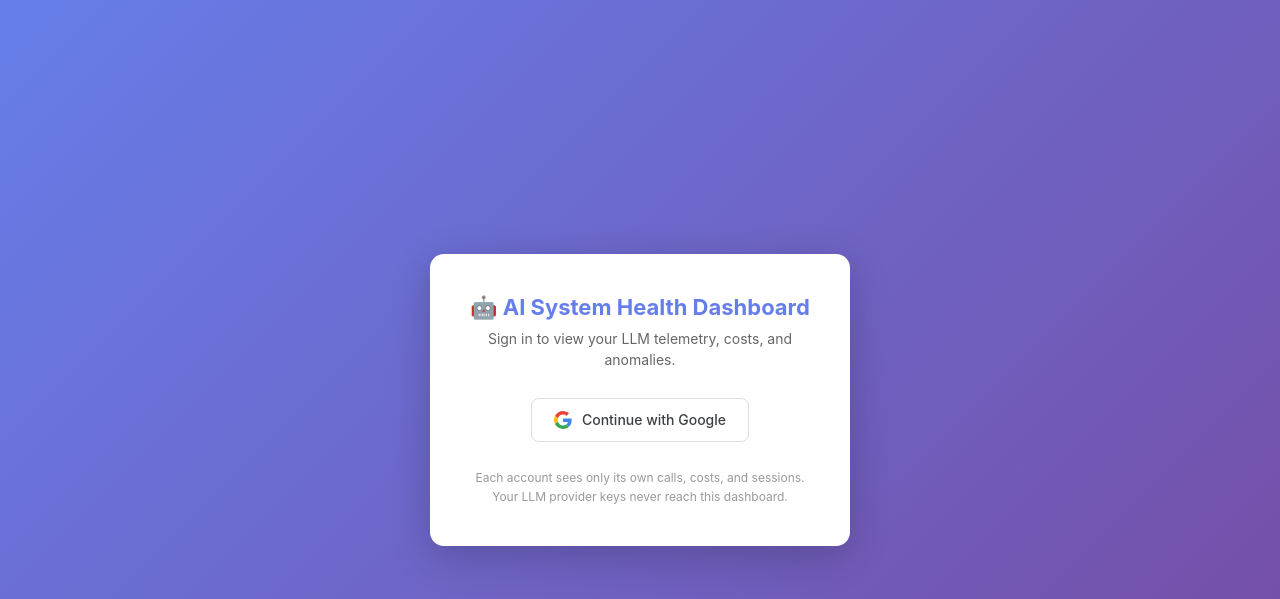
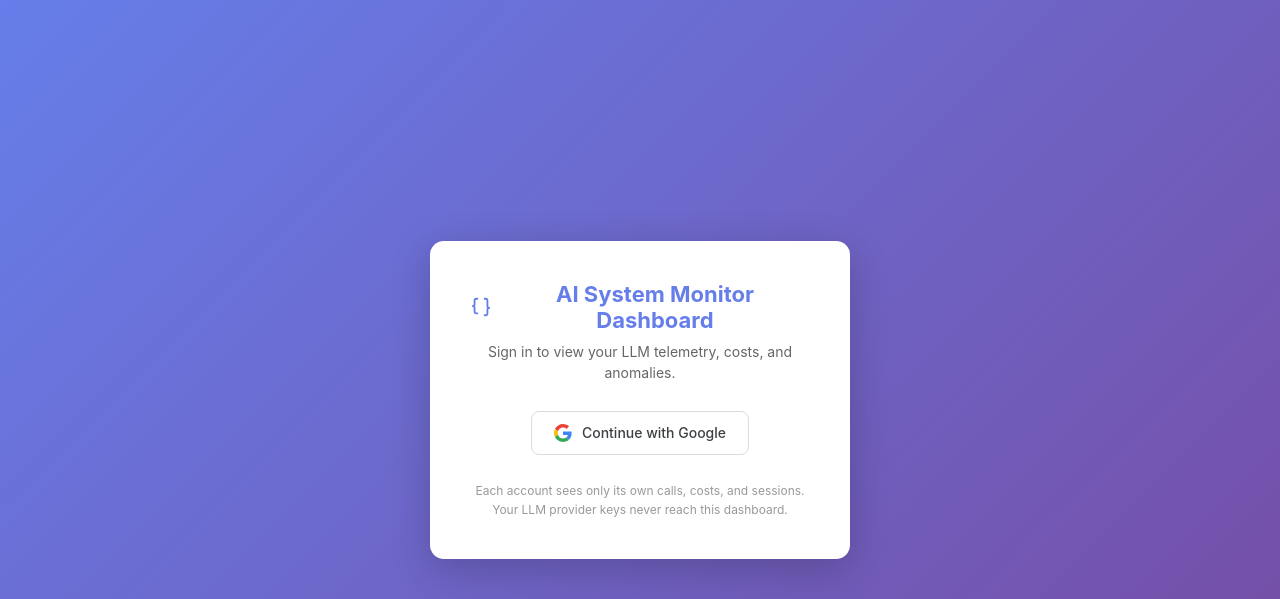
Before and after one commit to BasselAtef/AI-Monitor-Dashboard, a Flask app: template templates/login.html in a window 1280 px wide. Shown: the top 599 px of the page. Run offline with Flask 3, Linux system fonts and the light colour scheme; the template is opened without the code that fills it, so the values that code supplies are empty; parts of the project's set-up code (start-up, migrations or seed data) failed here and were passed over; some libraries are stand-ins or nearby versions.

Commit message:
feat: rename to AI System Monitor and replace the bot emoji with an API mark
Brand
- Rename "AI System Health" to "AI System Monitor" across the page titles,
  dashboard heading, landing header, and footer
- Landing feature card reworded from "A/B two providers" to "Local Ollama
  Support" to match what the card actually describes

Icon
- Swapped the robot emoji for an inline curly-brace SVG, which reads as
  code/API and stays sharp at any size
- Moved into templates/_logo.html so all three pages share one definition
- Sized with 1em so it tracks the heading font, and marked aria-hidden so
  screen readers skip a decorative mark

```diff
--- /dev/null
+++ b/templates/_logo.html
@@ -0,0 +1,9 @@
+{# Curly-brace mark: reads as code/API rather than a generic bot.
+   Included rather than repeated so the icon has one source of truth.
+   Sized by the surrounding element's font-size via .logo-mark. #}
+<svg class="logo-mark" viewBox="0 0 24 24" fill="none" stroke="currentColor"
+     stroke-width="2" stroke-linecap="round" stroke-linejoin="round"
+     aria-hidden="true" focusable="false">
+    <path d="M8 3H7a2 2 0 0 0-2 2v4a2 2 0 0 1-2 2 2 2 0 0 1 2 2v4a2 2 0 0 0 2 2h1"/>
+    <path d="M16 21h1a2 2 0 0 0 2-2v-4a2 2 0 0 1 2-2 2 2 0 0 1-2-2V5a2 2 0 0 0-2-2h-1"/>
+</svg>
--- a/templates/login.html
+++ b/templates/login.html
@@ -3,7 +3,7 @@
 <head>
     <meta charset="UTF-8">
     <meta name="viewport" content="width=device-width, initial-scale=1.0">
-    <title>Sign in — AI System Health Dashboard</title>
+    <title>Sign in — AI System Monitor Dashboard</title>
     <style>
         * { margin: 0; padding: 0; box-sizing: border-box; }
         body {
@@ -25,7 +25,22 @@
             width: 100%;
             text-align: center;
         }
-        h1 { font-size: 22px; color: #667eea; margin-bottom: 8px; }
+        h1 {
+            font-size: 22px;
+            color: #667eea;
+            margin-bottom: 8px;
+            display: flex;
+            align-items: center;
+            justify-content: center;
+            gap: 8px;
+        }
+
+        .logo-mark {
+            width: 1em;
+            height: 1em;
+            flex: none;
+            display: block;
+        }
         .sub { color: #666; font-size: 14px; margin-bottom: 28px; line-height: 1.5; }
         .btn {
             display: inline-flex;
@@ -53,7 +68,7 @@
 </head>
 <body>
     <div class="card">
-        <h1>🤖 AI System Health Dashboard</h1>
+        <h1>{% include '_logo.html' %} AI System Monitor Dashboard</h1>
         <p class="sub">Sign in to view your LLM telemetry, costs, and anomalies.</p>
 
         {% if error %}
```
Also changed, not shown: templates/index.html (+13 -2 lines), templates/landing.html (+11 -6 lines).
